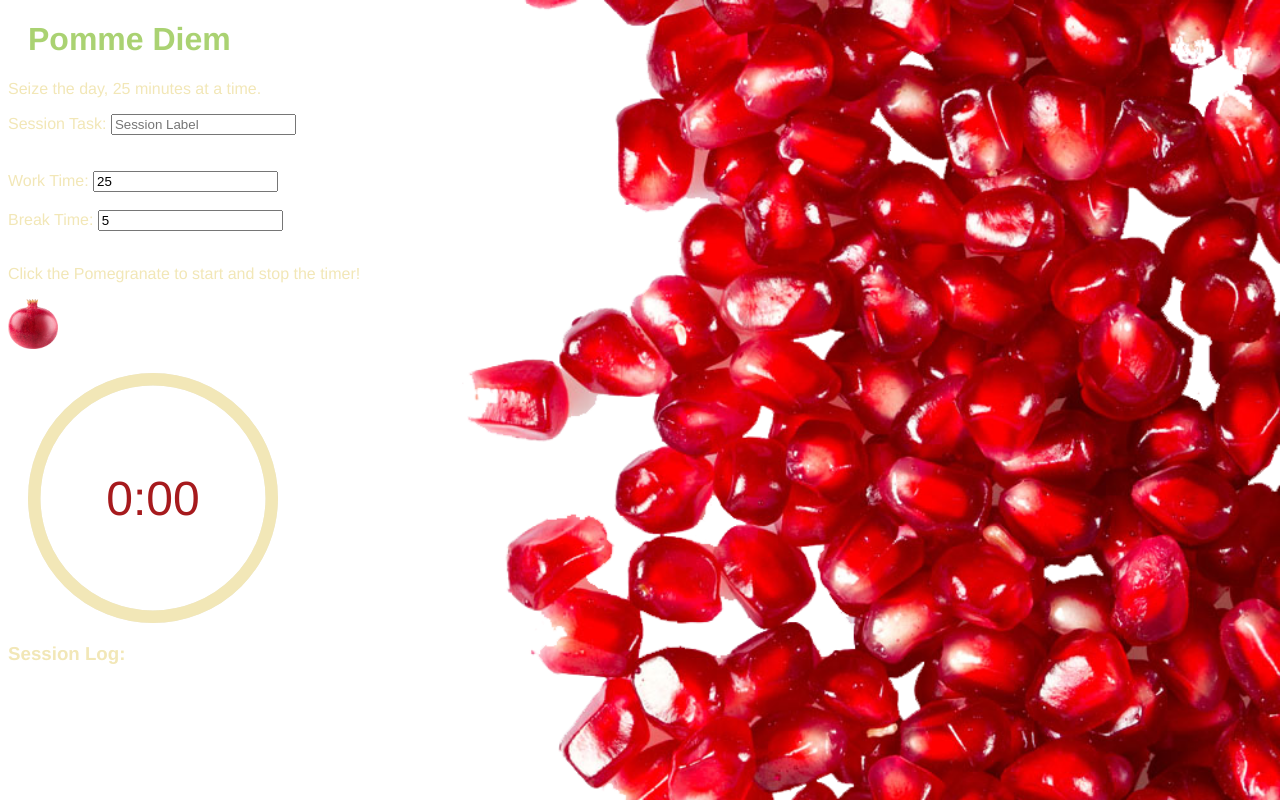
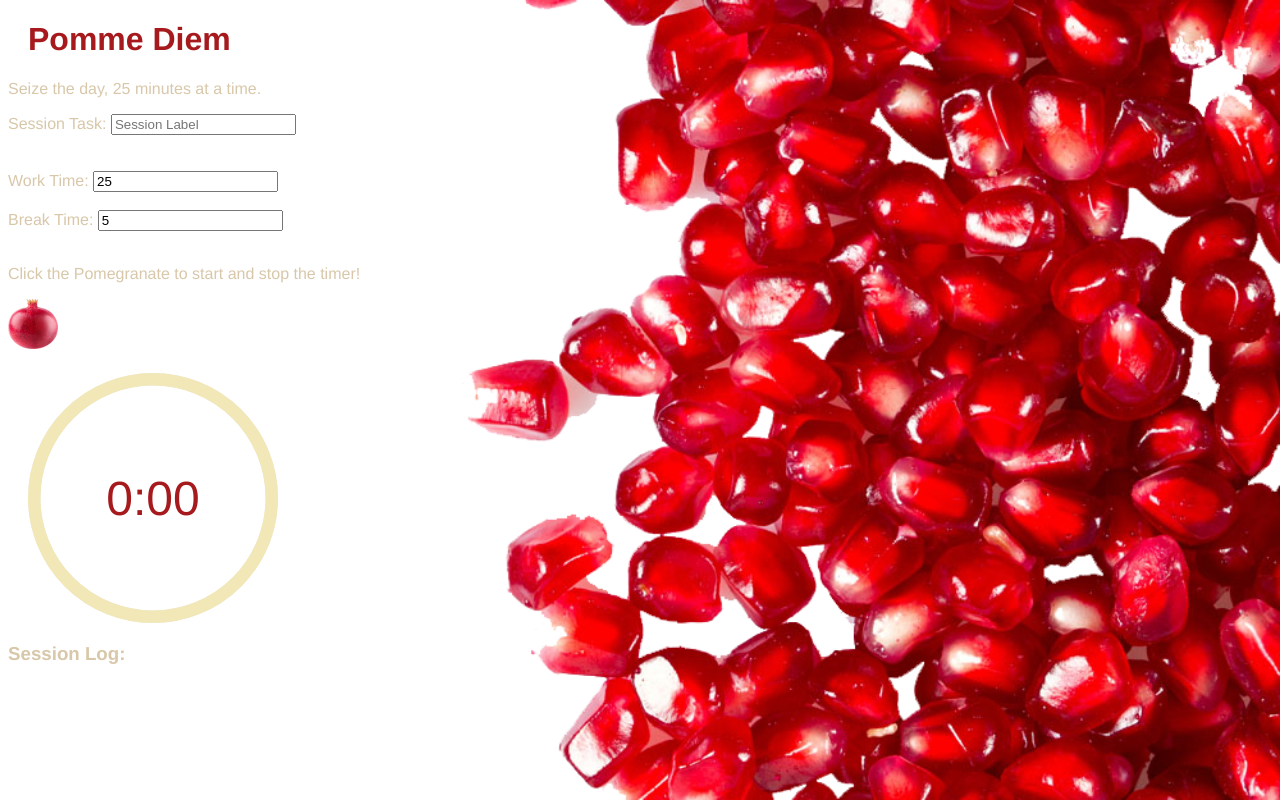
Before and after one commit to jillianntish/pomme_diem, a PHP site: page / in a window 1280 px wide. Run offline with PHP 8.4, Linux system fonts and the light colour scheme; some libraries are stand-ins or nearby versions.

Commit message:
Alter text color to pome shades

```diff
--- a/style.css
+++ b/style.css
@@ -4,11 +4,12 @@ body {
   background-image: url('./Pomegranate-Seeds-Transparent-Image.png');
   background-size: cover;
   font-family: Raleway, Helvetica, sans-serif;
-  color: #f2e7b7;
+  color: #d8c7a9;
+  font-size: medium;
 }
 
 h1 {
-  color: #aad272;
+  color: #a61a1d;
   margin-left: 20px;
   font-family: Raleway, Helvetica, sans-serif;
 ;
```
